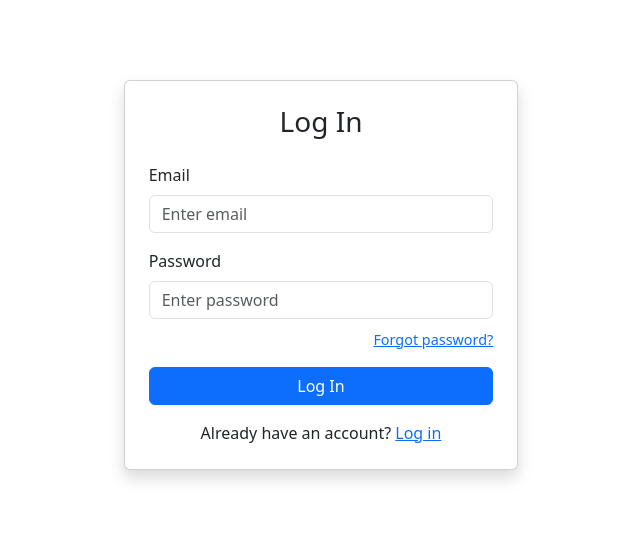
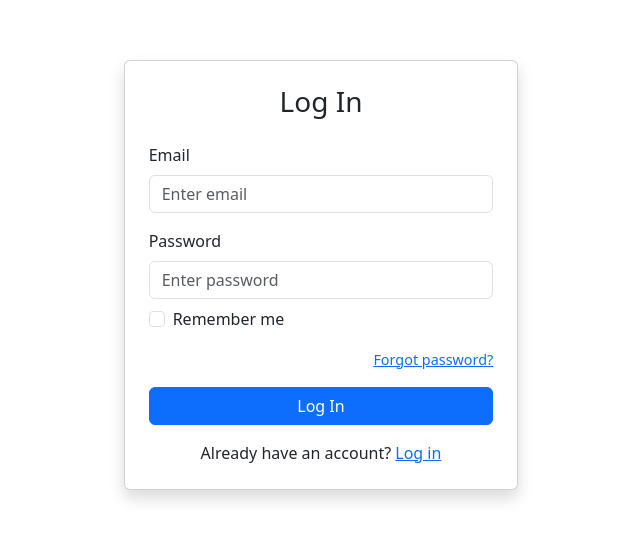
Before and after one commit to alecreates/Cinema-E-Booking-System, a Next.js app: page / in a window 1280 px wide. Shown: the part 125-664 px from the top of the page, without its empty margins (319-959 px from the left). Built offline with nearby package versions, Linux system fonts and the light colour scheme.

Commit message:
Added 'remember me' checkbox

```diff
--- a/app/Login/Login.tsx
+++ b/app/Login/Login.tsx
@@ -1,9 +1,12 @@
 "use client";
 
-import React from "react";
+import React, { useState } from "react";
 import { Container, Row, Col, Card, Form, Button } from "react-bootstrap";
 
 const Login = () => {
+
+    const [rememberMe, setRememberMe] = useState(false);
+
     return (
         <Container fluid className="vh-100 d-flex align-items-center justify-content-center">
             <Row className="w-100 justify-content-center">
@@ -22,6 +25,16 @@ const Login = () => {
                             <Form.Group className="mb-2" controlId="formPassword">
                                 <Form.Label>Password</Form.Label>
                                 <Form.Control type="password" placeholder="Enter password" />
+                            </Form.Group>
+
+                            {/* Remember me checkbox */}
+                            <Form.Group className="mb-3" controlId="formRememberMe">
+                                <Form.Check
+                                    type="checkbox"
+                                    label="Remember me"
+                                    checked={rememberMe}
+                                    onChange={(e) => setRememberMe(e.target.checked)}
+                                />
                             </Form.Group>
 
                             {/* Forgot password */}
```
